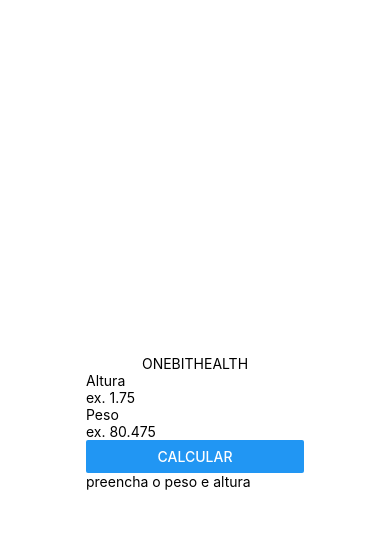
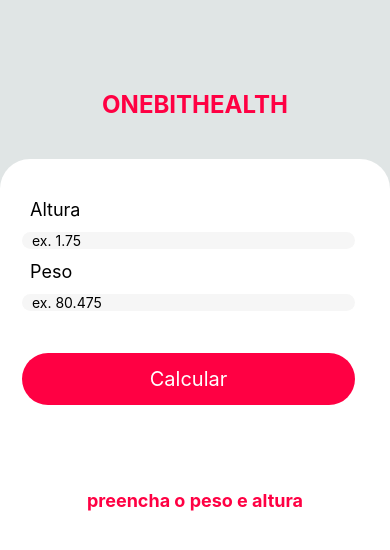
Before and after one commit to aefonso/my-project, a React Native app: screen / in a window 390 px wide. Shown: the top 550 px of the page. Built offline with nearby package versions, Linux system fonts and the light colour scheme.

Commit message:
feat: configurando css

```diff
--- a/App.js
+++ b/App.js
@@ -16,8 +16,7 @@
 const styles = StyleSheet.create({
   container: {
     flex: 1,
-    backgroundColor: '#fff',
-    alignItems: 'center',
-    justifyContent: 'center',
+    backgroundColor: '#e0e5e5',
+    paddingTop:80,
   },
 });
--- a/src/components/Form/ResultImc/index.js
+++ b/src/components/Form/ResultImc/index.js
@@ -1,11 +1,12 @@
 import React from "react";
 import {View, Text} from 'react-native';
+import styles from "./style";
 
 export default function ResultImc(props){
   return(
-    <View>
-      <Text>{props.messageResultImc}</Text>
-      <Text>{props.resultImc}</Text>
+    <View style={styles.resultImc}>
+      <Text style={styles.information}>{props.messageResultImc}</Text>
+      <Text style={styles.numberImc}>{props.resultImc}</Text>
     </View>
   );
 }
--- /dev/null
+++ b/src/components/Form/ResultImc/style.js
@@ -0,0 +1,25 @@
+import { StyleSheet } from "react-native";
+
+const styles = StyleSheet.create({
+  resultImc: {
+   flex: 1,
+   marginTop: 15,
+   paddingTop:60,
+   borderRadius:50,
+   alignItems: "center",
+   width: "100%",
+  },
+  numberImc:{
+    fontSize: 48,
+    color:"#ff0043",
+    fontWeight:"bold",
+  },
+  information: {
+    fontSize: 18,
+    color:"#ff0043",
+    fontWeight:"bold",
+  }
+
+});
+
+export default styles
--- a/src/components/Form/index.js
+++ b/src/components/Form/index.js
@@ -1,6 +1,7 @@
 import React, {useState} from "react";
-import {View, TextInput, Text, Button} from 'react-native';
+import {View, TextInput, Text, TouchableOpacity} from 'react-native';
 import ResultImc from "./ResultImc";
+import styles from "./style";
 
 export default function Form(){
 
@@ -29,28 +30,34 @@
   setMessageImc("preencha o peso e altura")
 }
   return(
-    <View>
-      <View>
+    <View style={styles.formContext}>
+      <View style={styles.form}>
 
-        <Text>Altura</Text>
+        <Text style={styles.formLabel}>Altura</Text>
         <TextInput
+        style={styles.input}
         onChangeText={setHeight}
         value={height}
         placeholder="ex. 1.75"
         KeyboardType="numeric"
         />
 
-        <Text>Peso</Text>
+        <Text style={styles.formLabel}>Peso</Text>
         <TextInput
+        style={styles.input}
         onChangeText={setWeight}
         value={weight}
         placeholder="ex. 80.475"
         KeyboardType="numeric"
         />
-        <Button
-          onPress={() => validationImc()}
-          title={textButton}
-        />
+      <TouchableOpacity
+      style={styles.ButtonCalculator}
+      onPress={() => {
+        validationImc()
+      }}
+      >
+        <Text style={styles.textCalculator}>{textButton}</Text>
+      </TouchableOpacity>
       </View>
       <ResultImc messageResultImc={messageImc} resultImc={imc}/>
     </View>
--- /dev/null
+++ b/src/components/Form/style.js
@@ -0,0 +1,52 @@
+import { StyleSheet } from "react-native";
+
+const styles = StyleSheet.create({
+  formContext: {
+    width: "100%",
+    height: "100%",
+    bottom:0,
+    backgroundColor: "#FFFFFF",
+    alignItems: "center",
+    marginTop: 30,
+    borderTopLeftRadius:30,
+    borderTopRightRadius:30,
+    marginTop:30,
+  },
+  form:{
+    width:"100%",
+    height:"auto",
+    marginTop:30,
+    padding: 10,
+  },
+  formLabel: {
+    color: "#000",
+    fontSize:18,
+    paddingLeft: 20,
+  },
+  input: {
+    width: "90%",
+    borderRadius:50,
+    backgroundColor:"#f6f6f6",
+    height:"40%",
+    margin:12,
+    paddingLeft:10,
+  },
+  ButtonCalculator: {
+    borderRadius: 50,
+    alignItems: "center",
+    justifyContent: "center",
+    width: "90%",
+    backgroundColor:"#ff0043",
+    paddingTop: 14,
+    paddingBottom: 14,
+    marginLeft: 12,
+    marginTop: 30,
+  },
+  textCalculator: {
+    fontSize: 20,
+    color: "#ffffff",
+
+  }
+});
+
+export default styles
--- a/src/components/Title/index.js
+++ b/src/components/Title/index.js
@@ -1,10 +1,11 @@
 import React from "react";
 import {View, Text} from 'react-native';
+import styles from "./style";
 
 export default function Title(){
   return(
-    <View>
-      <Text>ONEBITHEALTH</Text>
+    <View style={styles.boxTitle}>
+      <Text style={styles.textTitle}>ONEBITHEALTH</Text>
     </View>
   );
 }
--- /dev/null
+++ b/src/components/Title/style.js
@@ -0,0 +1,16 @@
+import { StyleSheet } from "react-native";
+
+const styles = StyleSheet.create({
+  boxTitle: {
+    alignItems: "center",
+    justifyContent: "center",
+    padding:10,
+  },
+  textTitle:{
+    color: "#FF0043",
+    fontSize: 24,
+    fontWeight: "bold",
+  },
+});
+
+export default styles
```
